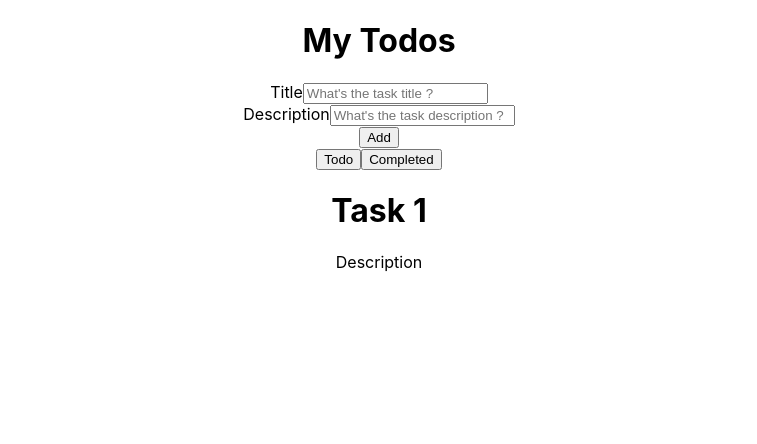
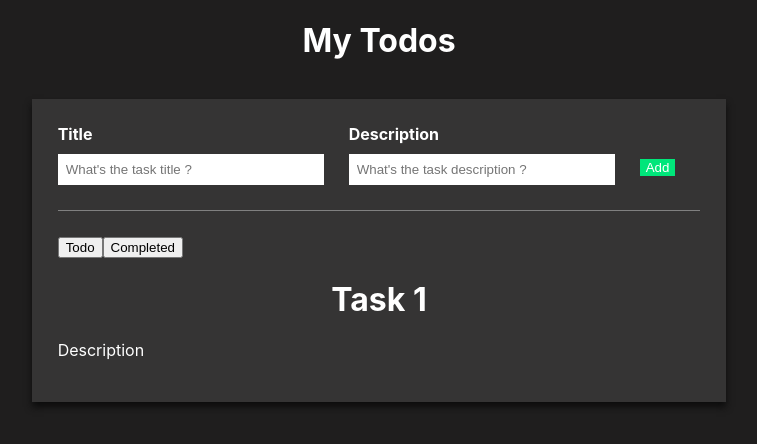
Before and after one commit to Rejoy01/MyTodoApp, a React (Create React App) app in the folder todo-app/: page / in a window 1280 px wide. Shown: the top 444 px of the page, without its empty margins (261-1018 px from the left). Built offline with nearby package versions, Linux system fonts and the light colour scheme.

Commit message:
homeStyling

```diff
--- a/todo-app/src/App.css
+++ b/todo-app/src/App.css
@@ -1,38 +1,63 @@
-.App {
+body{
+  background-color: #1f1e1e;
+  color: white;
+  overflow: hidden;
+}
+
+h1{
   text-align: center;
 }
 
-.App-logo {
-  height: 40vmin;
-  pointer-events: none;
+.todo-wrapper{
+  background: #353434;
+  padding: 2%;
+  width: fit-content;
+  margin-left: auto;
+  margin-right: auto;
+  margin-top: 3%;
+  max-height: 80vh;
+  overflow-y: auto;
+  box-shadow: 0px 5px 7px rgb(12, 12, 12);
 }
 
-@media (prefers-reduced-motion: no-preference) {
-  .App-logo {
-    animation: App-logo-spin infinite 20s linear;
-  }
+.todo-input{
+  display: flex;
+  align-items: center;
+  justify-content: center;
+  border-bottom: 1px solid gray;
+  padding-bottom: 25px;
+  margin-bottom: 25px;
+
 }
 
-.App-header {
-  background-color: #282c34;
-  min-height: 100vh;
+.todo-input-item{
   display: flex;
   flex-direction: column;
-  align-items: center;
-  justify-content: center;
-  font-size: calc(10px + 2vmin);
-  color: white;
+  align-items: flex-start;
+  margin-right: 25px;
 }
 
-.App-link {
-  color: #61dafb;
+.todo-input-item label{
+  font-weight: bold;
+  margin-bottom: 10px;
 }
 
-@keyframes App-logo-spin {
-  from {
-    transform: rotate(0deg);
-  }
-  to {
-    transform: rotate(360deg);
-  }
+.todo-input-item input{
+  padding: 8px ;
+  border: none;
+  width: 250px;
+
 }
+
+.todo-input-item input:focus{
+
+  outline: 2px solid rgb(0,233,120);
+}
+
+.primaryBtn{
+  background-color: rgb(0,230,122);
+  color: white;
+  border: none;
+  border-radius: 0px;
+  margin-top: 25px;
+}
```
